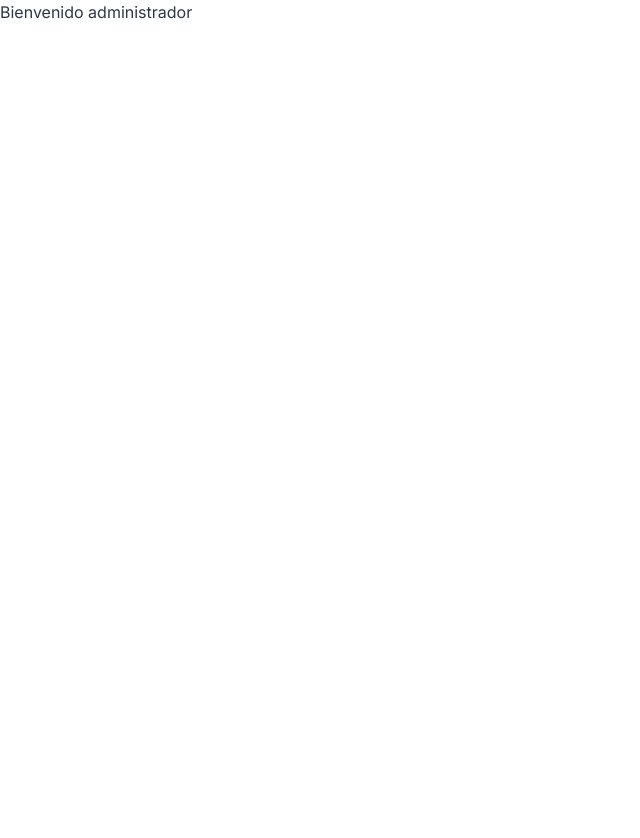
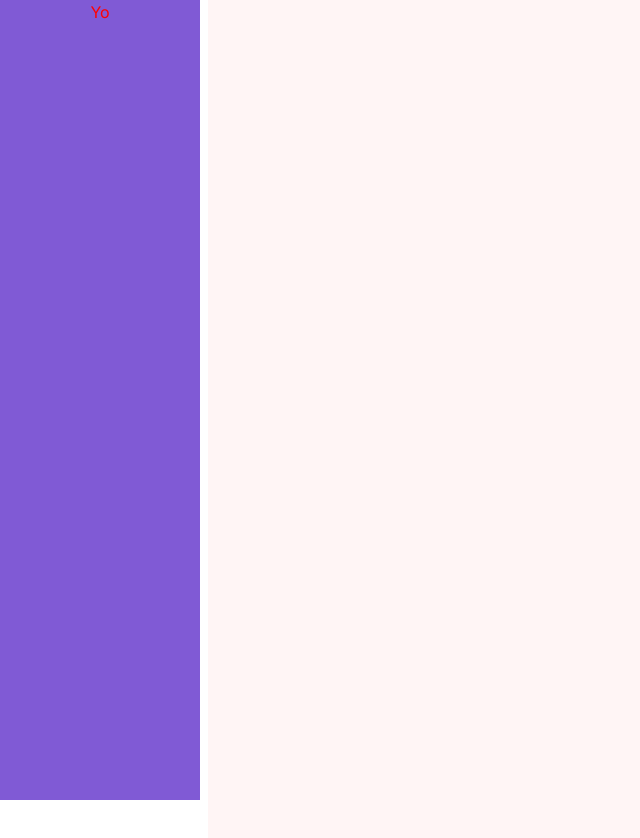
Before and after one commit to Christian-Velez/proyecto-titulacion, a React (Create React App) app: page /admin in a window 1280 px wide. Shown: the top 838 px of the page, without its empty margins (0-640 px from the left). Before the commit the page ends 800 px from the top, so only its background shows below. Built offline with nearby package versions, Linux system fonts and the light colour scheme; sample sign-in values are in the browser's storage.

Commit message:
Add navbar component

```diff
--- /dev/null
+++ b/src/components/admin/SideBar.js
@@ -0,0 +1,20 @@
+import { Text, VStack } from '@chakra-ui/react'
+import React from 'react'
+
+const SideBar = () => {
+   return (
+      <VStack
+         pos='sticky'
+         left={0}
+         top={0}
+         h='100vh'
+         w='200px'
+         backgroundColor='purple.500'
+      >
+         <Text color='red'> Yo </Text>
+
+      </VStack>
+   )
+}
+
+export default SideBar
--- a/src/routers/private/AdminRoutes.js
+++ b/src/routers/private/AdminRoutes.js
@@ -1,3 +1,4 @@
+import { HStack } from '@chakra-ui/react';
 import React from 'react';
 import {
    Navigate,
@@ -6,16 +7,24 @@ import {
    useLocation,
 } from 'react-router-dom';
 import AdminScreen from '../../components/admin/AdminScreen';
+import SideBar from '../../components/admin/SideBar';
 import Yo from '../../components/admin/Yo';
 
 const AdminRoutes = () => {
+   return (
+      <HStack w='full' alignItems='flex-start'>
+         <SideBar />
 
-   return (
          <Routes>
-
             <Route
                path='/'
-            element={<p>Bienvenido administrador </p>}
+               element={
+                  <div>
+
+                     <HStack bgColor='red.50' w='80vw' h='100vh'/>
+                     <HStack  bgColor='red.50' w='80vw' h='100vh'/>
+                  </div>
+               }
             />
 
             <Route
@@ -30,10 +39,10 @@ const AdminRoutes = () => {
 
             <Route
                path='*'
-            element={ <Navigate to='/admin'/>} />
-
-
+               element={<Navigate to='/admin' />}
+            />
          </Routes>
+      </HStack>
    );
 };
 
--- a/src/routers/private/PrivateRoutes.js
+++ b/src/routers/private/PrivateRoutes.js
@@ -2,7 +2,6 @@
 
 import React from 'react'
 import { useSelector } from 'react-redux'
-import { Navigate } from 'react-router-dom'
 import PropTypes from 'prop-types'
 
 
```
Lines whose indentation alone changed are shown as unchanged.
